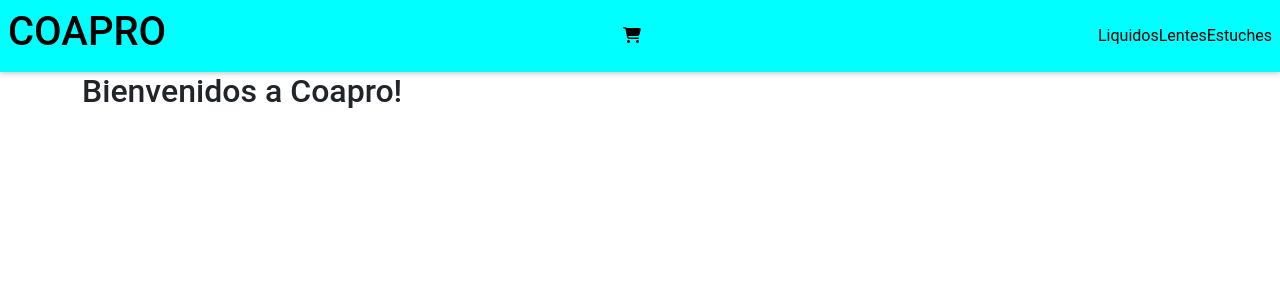
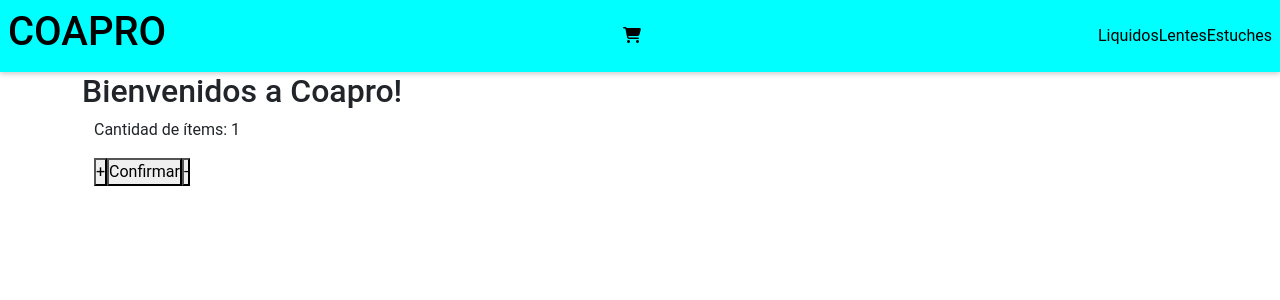
Before and after one commit to RominaVoscio/ecommerceReactVoscio, a React (Create React App) app: page / in a window 1280 px wide. Shown: the top 300 px of the page. Built offline with nearby package versions, Linux system fonts and the light colour scheme.

Commit message:
Desafío clase 5

```diff
--- /dev/null
+++ b/src/components/ItemCount.js
@@ -0,0 +1,28 @@
+import { useState } from "react";
+const ItemCount =(props)=>{
+    const [contador, setContador]= useState(props.inicial)
+    const incrementaClick =()=>{
+        if (contador< props.stock &&  contador>= 1){
+            setContador(contador +1)
+        }
+    }
+    const decrementarClick =()=>{
+        if(contador> 1){
+            setContador(contador -1)
+        }
+    }
+    const confirmar =()=>{
+        setContador(1)
+    }
+    return(
+        <>
+        <div className="container">
+            <p>Cantidad de ítems: {contador}</p>
+            <button onClick= {incrementaClick}> + </button>
+            <button onClick= {confirmar}>Confirmar</button>
+            <button onClick= {decrementarClick}> - </button>
+        </div>
+        </>
+    );
+}
+export default ItemCount;
--- a/src/components/ItemListContainer.js
+++ b/src/components/ItemListContainer.js
@@ -1,8 +1,13 @@
+import ItemCount from './ItemCount'
 const ItemListContainer =(prop) =>{
+    const miOnAdd=()=>{
+    }
+
     return(
         <main className="container">
             <h2> {prop.greeting}! </h2>
+            <ItemCount stock={5} inicial={1} OnAdd={miOnAdd}/>
         </main>
-    )
+    );
 }
 export default ItemListContainer;
```
